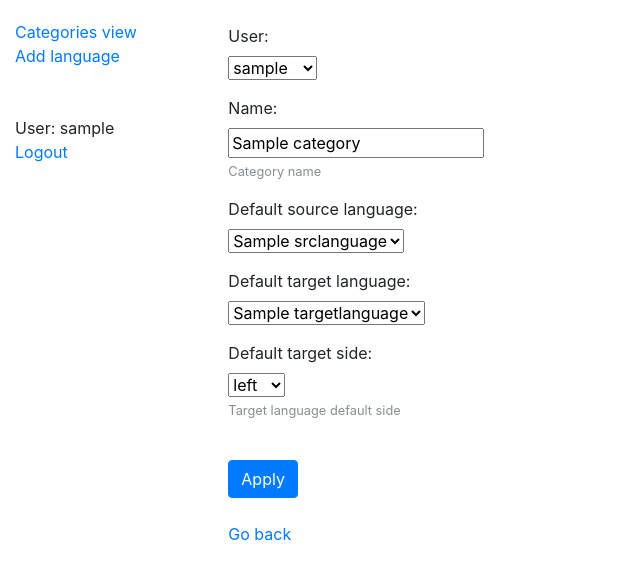
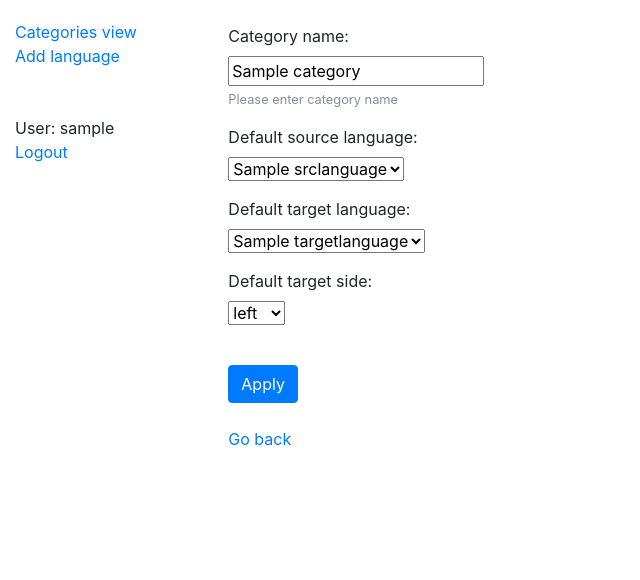
Before and after one commit to outlaw1988/interactive-dictionary, a Django app: page /edit_category/1 in a window 1280 px wide. Shown: the top 580 px of the page, without its empty margins (0-640 px from the left). Run offline with Django 3.2, Linux system fonts and the light colour scheme; a user stored in the database is signed in; tables that the repository leaves empty hold one stand-in row (values such as "Sample post"); some libraries are stand-ins or nearby versions.

Commit message:
Category update class based works fine

```diff
--- a/intDictApp/forms.py
+++ b/intDictApp/forms.py
@@ -22,9 +22,6 @@ class CategoryForm(forms.Form):
         self.fields['default_target_side'] = forms.ChoiceField(choices=sides)
 
     def clean_category_name(self):
-        print("Clean category name called...")
-        print("User is: ", self.user)
-        print("Cleaned data: ", self.cleaned_data)
         category_name = self.cleaned_data['category_name']
         category_to_check = Category.objects.filter(name=category_name, user=self.user)
 
@@ -40,28 +37,47 @@ class CategoryForm(forms.Form):
                 self.add_error(None, ValidationError('Languages are the same'))
 
 
-class CategoryFormUpdate(forms.ModelForm):
+class CategoryFormUpdate(forms.Form):
 
-    class Meta:
-        model = Category
-        fields = ['user', 'name', 'default_source_language', 'default_target_language',
-                  'default_target_side']
+    def __init__(self, *args, **kwargs):
+        if "category" in kwargs:
+            self.category = kwargs.pop('category')
+        if "user" in kwargs:
+            self.user = kwargs.pop('user')
+        if "prev_name" in kwargs:
+            self.prev_cat_name = kwargs.pop('prev_name')
+        super(CategoryFormUpdate, self).__init__(*args, **kwargs)
+
+        self.fields['category_name'] = forms.CharField(max_length=100,
+                                                       help_text="Please enter category name",
+                                                       required=True)
+        self.fields['category_name'].initial = self.category.name
+        self.fields['default_source_language'] = forms.ModelChoiceField(queryset=SrcLanguage.objects.all())
+        self.fields['default_source_language'].initial = self.category.default_source_language
+        self.fields['default_target_language'] = forms.ModelChoiceField(queryset=TargetLanguage.objects.all())
+        self.fields['default_target_language'].initial = self.category.default_target_language
+
+        sides = (
+            ('left', 'left'),
+            ('right', 'right'))
+
+        self.fields['default_target_side'] = forms.ChoiceField(choices=sides)
+        self.fields['default_target_side'].initial = self.category.default_target_side
+
+    def clean_category_name(self):
+        print("Clean category name called...")
+        category_name = self.cleaned_data['category_name']
+        category_to_check = Category.objects.filter(name=category_name, user=self.user)
+
+        if category_to_check.count() > 0 and category_name != self.prev_cat_name:
+            self.add_error('category_name', ValidationError("This category already exists!"))
 
     def clean(self):
-        print("Clean called - CategoryFormUpdate!!")
-        # category_name = self.cleaned_data['name']
-        # TODO User! + validation of category existence
-        # category_to_check = Category.objects.filter(name=category_name)
-        #
-        # if category_to_check.count() > 0:
-        #     self.add_error('name', ValidationError("This category already exists!"))
-
         if ("default_source_language" in self.cleaned_data) and \
-                ("default_target_language" in self.cleaned_data):
+                                ("default_target_language" in self.cleaned_data):
             src_language = self.cleaned_data['default_source_language']
             target_language = self.cleaned_data['default_target_language']
             if src_language.name == target_language.name:
-                # raise ValidationError("Languages are the same!")
                 self.add_error(None, ValidationError('Languages are the same'))
 
 
--- a/intDictApp/templates/intDictApp/edit_category.html
+++ b/intDictApp/templates/intDictApp/edit_category.html
@@ -4,7 +4,7 @@
 
 <br>
 
-<form action="" method="post">
+<form action="{% url 'edit-category' category_id %}" method="post">
 
   {% csrf_token %}
 
--- a/intDictApp/views/category_view.py
+++ b/intDictApp/views/category_view.py
@@ -1,6 +1,5 @@
 # -*- coding: utf-8 -*-
 
-from django.shortcuts import render
 from intDictApp.models import Category, Set, Setup, Word, SrcLanguage, TargetLanguage
 from django.http import HttpResponseRedirect
 from django.urls import reverse
@@ -8,7 +7,6 @@ from django.views.generic import TemplateView, UpdateView, CreateView, ListView
 from intDictApp.forms import LanguageForm, CategoryForm, CategoryFormUpdate
 from django.urls import reverse_lazy
 from django.contrib.auth.mixins import LoginRequiredMixin
-from django.contrib.auth.decorators import login_required
 
 
 class CategoriesList(LoginRequiredMixin, ListView):
@@ -74,26 +72,82 @@ class CategoryAdd(LoginRequiredMixin, TemplateView):
             return self.render_to_response(context=context)
 
 
-class CategoryUpdate(LoginRequiredMixin, UpdateView):
+class CategoryUpdate(LoginRequiredMixin, TemplateView):
+
     template_name = "intDictApp/edit_category.html"
-    model = Category
-    success_url = reverse_lazy('categories')
-    form_class = CategoryFormUpdate
 
-    # def get_form(self, form_class=None):
-    #     form_class = self.get_form_class()
-    #     category = Category.objects.filter(id=self.kwargs['pk'])[0]
-    #     return form_class(user=self.request.user, category=category)
+    def get_context_data(self, **kwargs):
+        category = Category.objects.filter(id=self.kwargs['pk'])[0]
+        if "form" not in kwargs:
+            # GET request
+            form = CategoryFormUpdate(category=category)
+        else:
+            # POST request
+            form = kwargs['form']
 
-    # def get_form_class(self):
-    #     return CategoryFormUpdate
+        context = {
+            'form': form,
+            'category_id': self.kwargs['pk']
+        }
+        return context
 
-    # def get_form(self, form_class=CategoryFormUpdate):
-    #     category = Category.objects.filter(user=self.request.user, id=self.kwargs['pk'])[0]
-    #     return CategoryFormUpdate(user=self.request.user, category=category)
-    #
-    # def form_valid(self, form):
-    #     return super(CategoryUpdate, self).form_valid(form)
+    def post(self, request, *args, **kwargs):
+        category = Category.objects.filter(id=self.kwargs['pk'])[0]
+        form = CategoryFormUpdate(request.POST, user=self.request.user, category=category,
+                                  prev_name=category.name)
+        if form.is_valid():
+            print("Form is valid!")
+            category_name = request.POST['category_name']
+            def_src_lan_id = request.POST['default_source_language']
+            def_src_lan = SrcLanguage.objects.filter(id=def_src_lan_id)[0]
+            def_target_lan_id = request.POST['default_target_language']
+            def_target_lan = TargetLanguage.objects.filter(id=def_target_lan_id)[0]
+            def_target_side = request.POST['default_target_side']
+
+            category = Category.objects.filter(id=self.kwargs['pk'])[0]
+            category.name = category_name
+            category.default_source_language = def_src_lan
+            category.default_target_language = def_target_lan
+            category.default_target_side = def_target_side
+            category.save()
+
+            return HttpResponseRedirect(reverse('categories'))
+        else:
+            print("Invalid form!")
+            context = self.get_context_data(form=form)
+            return self.render_to_response(context=context)
+
+
+# class CategoryUpdate(LoginRequiredMixin, UpdateView):
+#     template_name = "intDictApp/edit_category.html"
+#     model = Category
+#     success_url = reverse_lazy('categories')
+#     form_class = CategoryFormUpdate
+#
+#     def post(self, request, *args, **kwargs):
+#         form = CategoryForm(request.POST, user=self.request.user, prev_name="Previous name")
+#         if form.is_valid():
+#             print("Form is valid!")
+#             return HttpResponseRedirect(reverse('categories'))
+#         else:
+#             print("Invalid form!")
+#             context = self.get_context_data(form=form)
+#             return self.render_to_response(context=context)
+#
+#     # def get_form(self, form_class=None):
+#     #     form_class = self.get_form_class()
+#     #     category = Category.objects.filter(id=self.kwargs['pk'])[0]
+#     #     return form_class(user=self.request.user, category=category)
+#
+#     # def get_form_class(self):
+#     #     return CategoryFormUpdate
+#
+#     # def get_form(self, form_class=CategoryFormUpdate):
+#     #     category = Category.objects.filter(user=self.request.user, id=self.kwargs['pk'])[0]
+#     #     return CategoryFormUpdate(user=self.request.user, category=category)
+#     #
+#     # def form_valid(self, form):
+#     #     return super(CategoryUpdate, self).form_valid(form)
 
 
 class RemoveCategory(LoginRequiredMixin, TemplateView):
```
